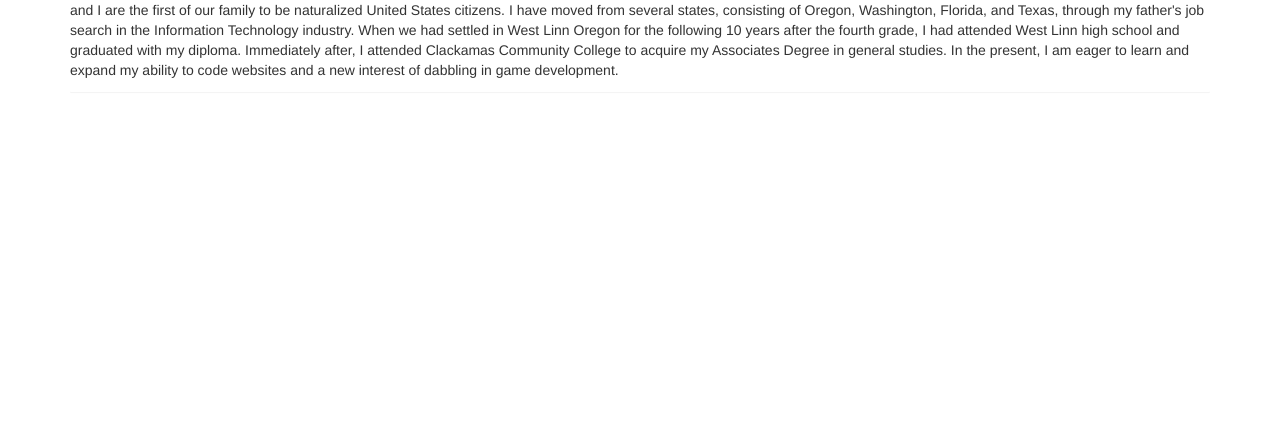
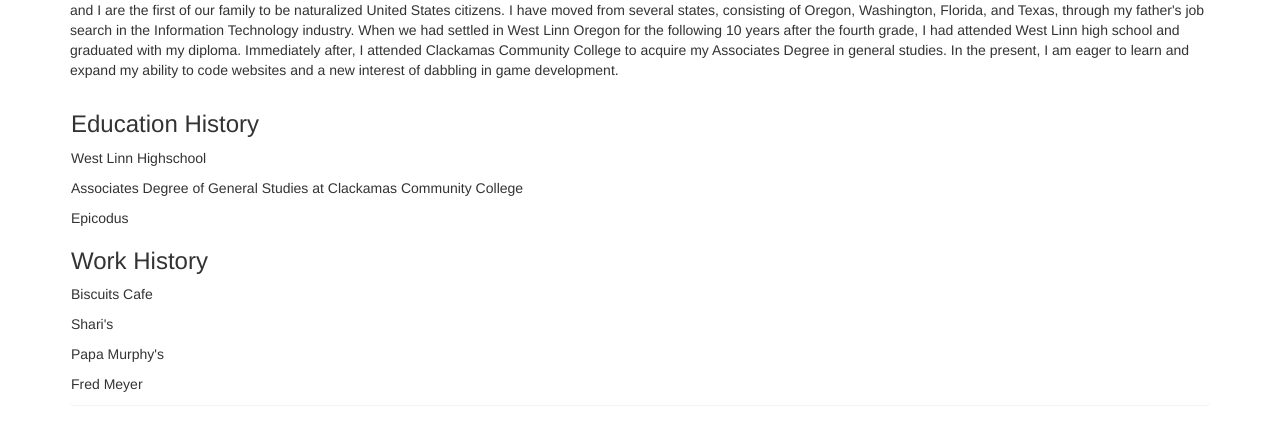
Before and after one commit to TonyBoy56/ruby-friday_project1, a plain HTML site: page index.html in a window 1280 px wide. Shown: the part 288-718 px from the top of the page. Drawn offline with Linux system fonts and the light colour scheme.

Commit message:
add p tags and h3s to div.

```diff
--- a/index.html
+++ b/index.html
@@ -15,8 +15,17 @@
       <p>I am an ambitous learner. My hobbies have consisted of music, video games, and computer technologies. My family line derives from Cuban and Hispanic branches, and my brother and I are the first of our family to be naturalized United States citizens. I have moved from several states, consisting of Oregon, Washington, Florida, and Texas, through my father's job search in the Information Technology industry. When we had settled in West Linn Oregon for the following 10 years after the fourth grade, I had attended West Linn high school and graduated with my diploma. Immediately after, I attended Clackamas Community College to acquire my Associates Degree in general studies. In the present, I am eager to learn and expand my ability to code websites and a new interest of dabbling in game development.</p>
     </div>
     <div class="panel">
+      <h3>Education History</h3>
+      <p>West Linn Highschool</p>
+      <p>Associates Degree of General Studies at Clackamas Community College</p>
+      <p>Epicodus</p>
+      <h3>Work History</h3>
+      <p>Biscuits Cafe</p>
+      <p>Shari's</p>
+      <p>Papa Murphy's</p>
+      <p>Fred Meyer</p>
+    </div>
 
-    </div>
   </div>
 
 </body>
```
